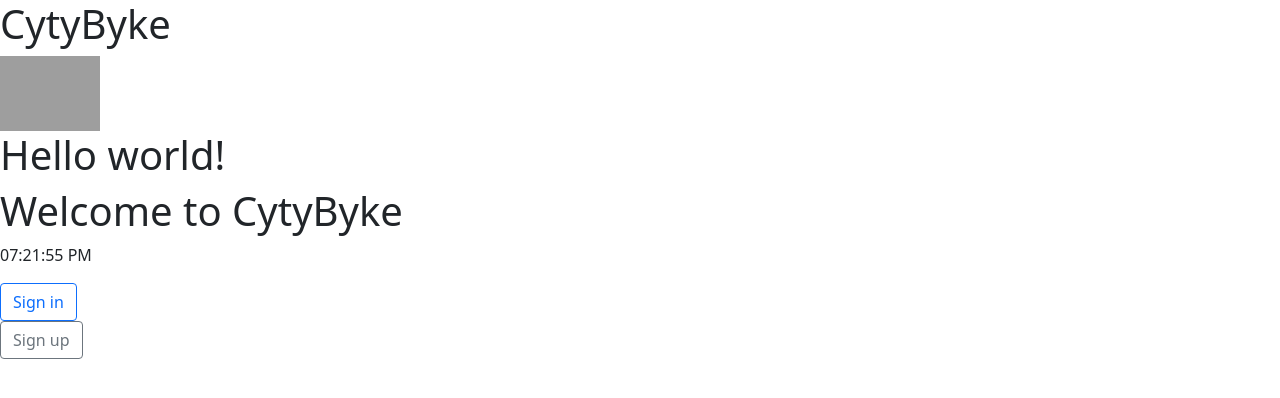
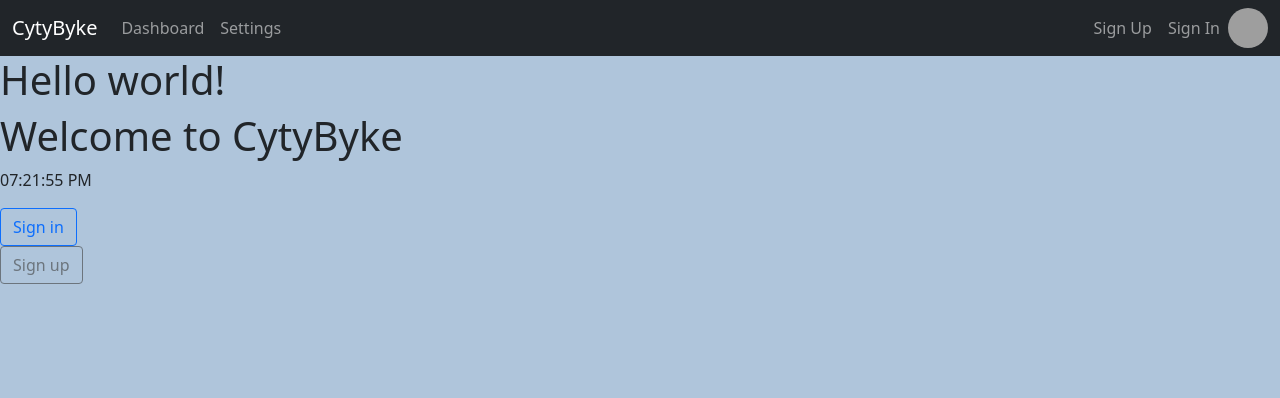
Before and after one commit to clyman23/cytybyke, a Flask app: page / in a window 1280 px wide. Shown: the top 398 px of the page. Run offline with Flask 2, Linux system fonts and the light colour scheme; grey boxes are pictures that could not be loaded.

Commit message:
added nav bar and background color to layout

```diff
--- a/server/src/templates/layout.html
+++ b/server/src/templates/layout.html
@@ -10,12 +10,43 @@
     <link href="https://cdn.jsdelivr.net/npm/bootstrap@5.0.2/dist/css/bootstrap.min.css" rel="stylesheet" integrity="sha384-EVSTQN3/azprG1Anm3QDgpJLIm9Nao0Yz1ztcQTwFspd3yD65VohhpuuCOmLASjC" crossorigin="anonymous">
 </head>
 
-<body>
+<body style="background-color:#AFC5DB">
+    {% block navbar %}
+    <nav class="navbar navbar-expand-lg navbar-dark bg-dark">
+        <div class="container-fluid">
+          <a class="navbar-brand" href="/">CytyByke</a>
+          <button class="navbar-toggler" type="button" data-bs-toggle="collapse" data-bs-target="#navbarSupportedContent" aria-controls="navbarSupportedContent" aria-expanded="false" aria-label="Toggle navigation">
+            <span class="navbar-toggler-icon"></span>
+          </button>
+          <div class="collapse navbar-collapse" id="navbarSupportedContent">
+            <ul class="navbar-nav me-auto mb-2 mb-lg-0">
+              <li class="nav-item">
+                <a class="nav-link" href="dashboard">Dashboard</a>
+              </li>
+              <li class="nav-item">
+                <a class="nav-link" href="settings">Settings</a>
+              </li>
+            </ul>
+          </div>
+          <ul class="navbar-nav me-auto mb-2 mb-lg-0 navbar-right">
+            <li class="nav-item">
+                <a class="nav-link" href="sign-up">Sign Up</a>
+            </li>
+            <li class="nav-item">
+                <a class="nav-link" href="sign-in">Sign In</a>
+            </li>
+            <img src="https://sustainability.uark.edu/_resources/images/transportation/transportation-circle-bike-new.png" class="rounded-circle" width="40" height="40">
+        </ul>
+        </div>
+    </nav>
+    {% endblock %}
+
     <header>
-        <h1>CytyByke</h1>
-        <img src="https://cdn.vectorstock.com/i/1000x1000/21/42/bike-logo-icon-design-template-vector-27462142.webp" width="100" height="75">
     </header>
-    {% block content %}{% endblock %}
+
+    {% block content %}
+    {% endblock %}
+
     <script src="https://cdn.jsdelivr.net/npm/bootstrap@5.0.2/dist/js/bootstrap.bundle.min.js" integrity="sha384-MrcW6ZMFYlzcLA8Nl+NtUVF0sA7MsXsP1UyJoMp4YLEuNSfAP+JcXn/tWtIaxVXM" crossorigin="anonymous"></script>
 </body>
 
```
